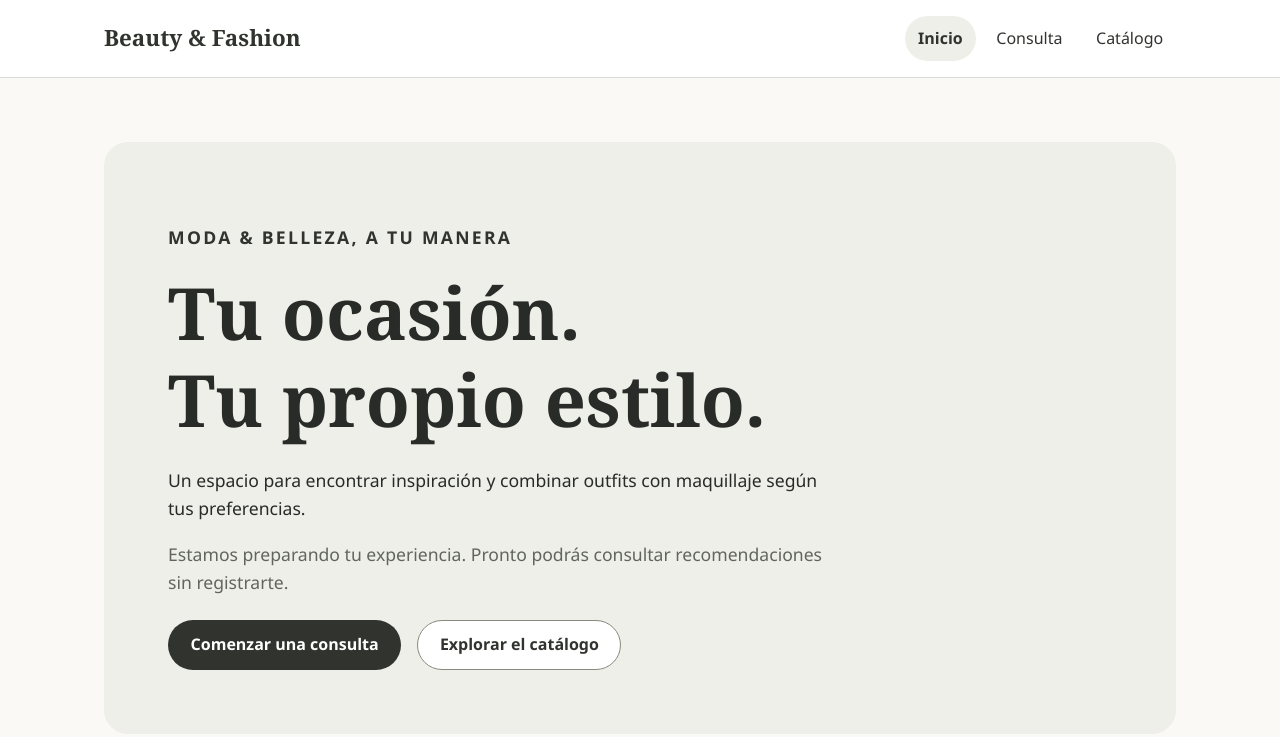
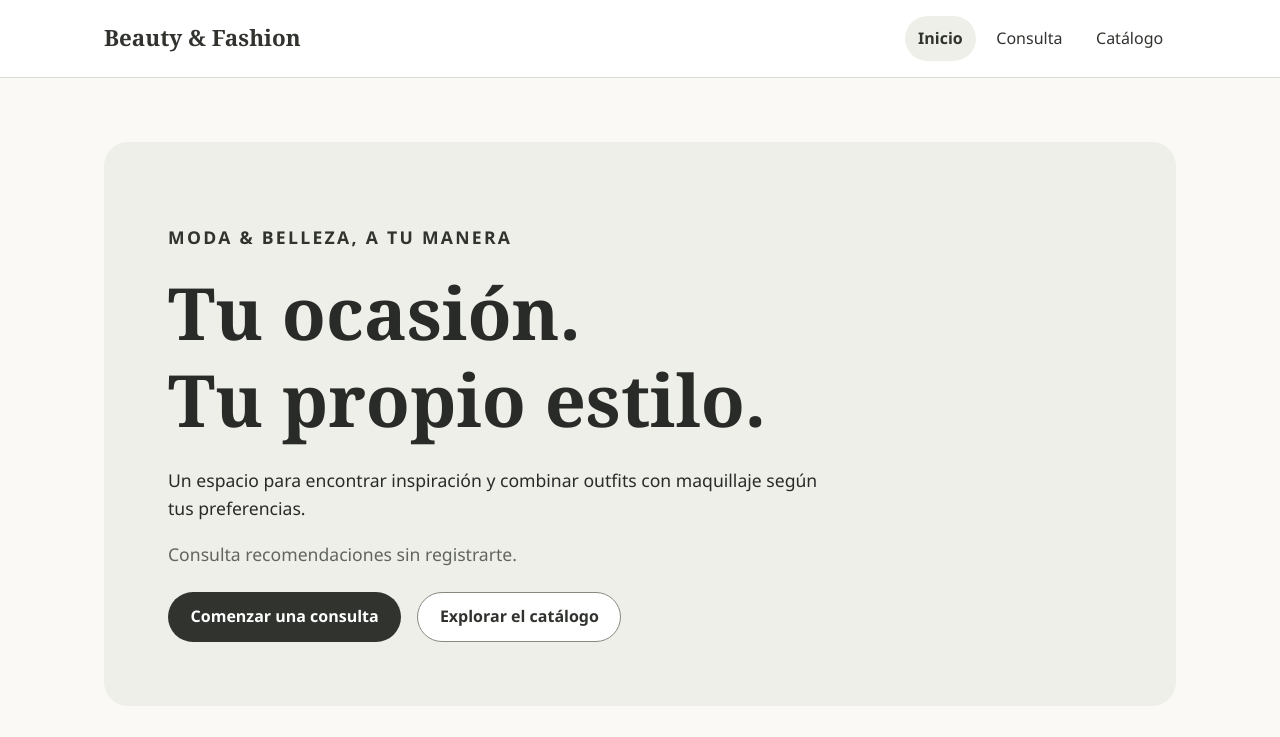
Before and after one commit to skayyluxe-bot/proyecto-chicas, a React (Vite) app: page / in a window 1280 px wide. Shown: the top 737 px of the page. Built offline with nearby package versions, Linux system fonts and the light colour scheme.

Commit message:
fix: actualizar el mensaje de inicio del MVP

```diff
--- a/src/pages/HomePage.tsx
+++ b/src/pages/HomePage.tsx
@@ -12,13 +12,13 @@ export function HomePage() {
         <p className="eyebrow">Moda &amp; belleza, a tu manera</p>
         <h1 id="home-title">Tu ocasión.<br />Tu propio estilo.</h1>
         <p>Un espacio para encontrar inspiración y combinar outfits con maquillaje según tus preferencias.</p>
-        <p className="muted">Estamos preparando tu experiencia. Pronto podrás consultar recomendaciones sin registrarte.</p>
+        <p className="muted">Consulta recomendaciones sin registrarte.</p>
         <div className="actions">
           <Button onClick={() => { reset(); navigate('/ocasion') }}>Comenzar una consulta</Button>
           <Link className="button button--secondary" to="/catalogo">Explorar el catálogo</Link>
         </div>
       </section>
-      <section className="steps" aria-label="Cómo será tu consulta">
+      <section className="steps" aria-label="Cómo funciona tu consulta">
         <Card><p className="eyebrow">01 · La ocasión</p><h2>Elige tu plan</h2><p>Cumpleaños, fiestas, cenas formales, salidas casuales y graduaciones.</p></Card>
         <Card><p className="eyebrow">02 · Tus preferencias</p><h2>Dale tu toque</h2><p>Tu estilo de ropa, tu maquillaje y una fotografía opcional como referencia visual.</p></Card>
         <Card><p className="eyebrow">03 · Inspiración</p><h2>Descubre combinaciones</h2><p>Outfits y maquillajes pensados para la ocasión que elijas.</p></Card>
```
